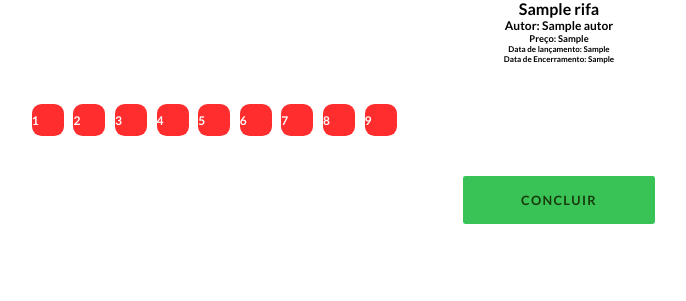
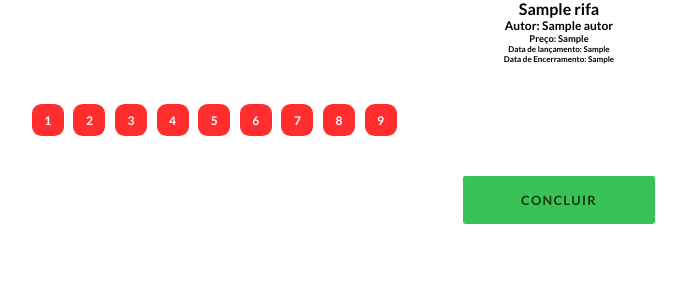
Before and after one commit to opedroporto/rifaem2, a Flask app: template rifaem2/templates/rifa.html in a window 1280 px wide; the page is wider, and only the part inside the window is pictured. Shown: the part 153-454 px from the top of that part, without its empty margins (81-767 px from the left). Run offline with Flask 2, Linux system fonts and the light colour scheme; the template is opened without the code that fills it: most values are stand-ins (such as "Sample title", 1, 10 or a date in 2020); some libraries are stand-ins or nearby versions; some web fonts are replaced.

Commit message:
Centralizando input no firefox

```diff
--- a/rifaem2/static/css/rifa.css
+++ b/rifaem2/static/css/rifa.css
@@ -27,8 +27,8 @@ form.rifaGrid {
 }
 
 form.rifaGrid input {
-    all: unset;
     width: 80%;
+    border:none;
     aspect-ratio: 1 / 1;
     border-radius: 1.2rem;
     display: flex;
```
